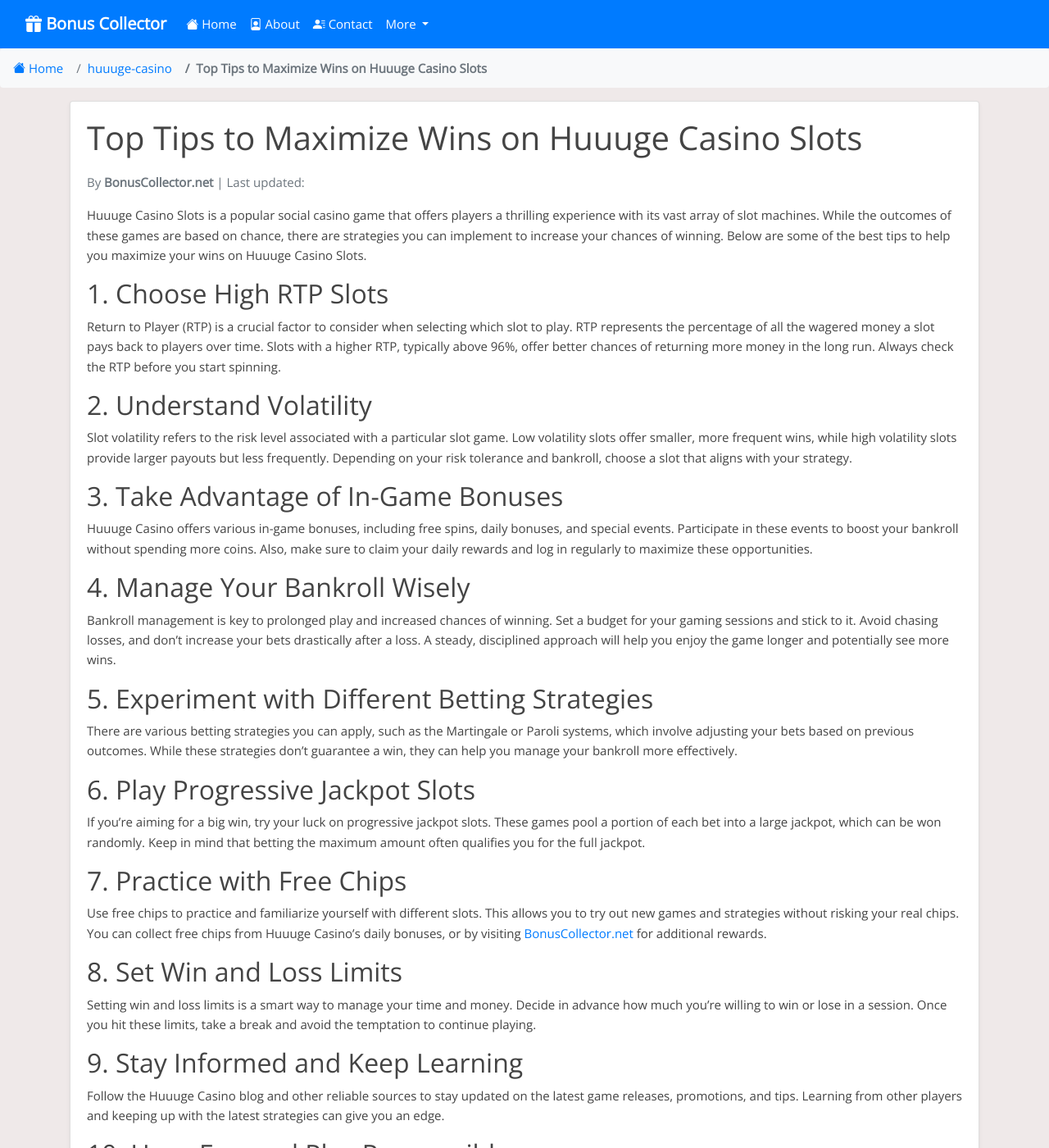
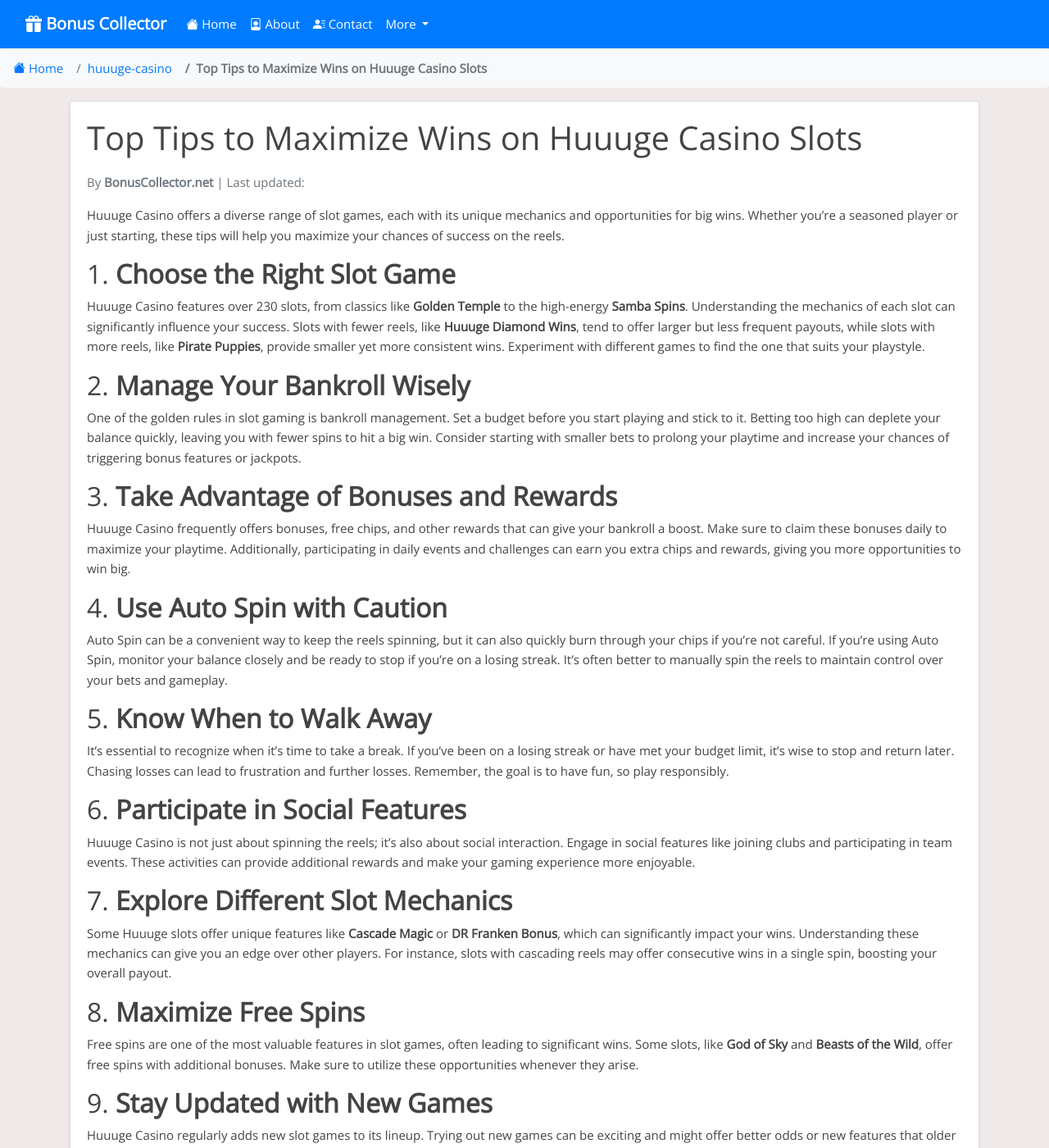
Before and after one commit to Prollad99/bs-net, a Jekyll site: the page built from _blogs/huuuge-casino/maximize-wins.md, in a window 1280 px wide and 1400 px high. Shown: the whole window at 82% size. Built offline with Jekyll 4.4.1, drawn with Linux system fonts in a browser that asks for light colours; nearby versions of some CDN libraries; comment, search, counter and statistics services are not loaded; some of the changed text lies outside the part shown.

Commit message:
Update maximize-wins.md

```diff
--- a/_blogs/huuuge-casino/maximize-wins.md
+++ b/_blogs/huuuge-casino/maximize-wins.md
@@ -2,43 +2,43 @@
 layout: post
 title: "Top Tips to Maximize Wins on Huuuge Casino Slots"
 date: 2024-08-14
-tags: [Huuuge Casino, Slot Tips, Gaming Strategy]
+tags: [Huuuge Casino, Slot Tips, Casino Strategies, Online Slots]
 lang: en
-description: "Discover the top strategies to maximize your winnings on Huuuge Casino Slots. Learn how to choose the right games, manage your bankroll, and take advantage of in-game bonuses."
+description: "Discover the best strategies to boost your chances of winning on Huuuge Casino Slots. Maximize your gameplay with expert tips and tricks."
 author: BonusCollector.net
 category: huuuge-casino
 ---
 
-Huuuge Casino Slots is a popular social casino game that offers players a thrilling experience with its vast array of slot machines. While the outcomes of these games are based on chance, there are strategies you can implement to increase your chances of winning. Below are some of the best tips to help you maximize your wins on Huuuge Casino Slots.
+Huuuge Casino offers a diverse range of slot games, each with its unique mechanics and opportunities for big wins. Whether you’re a seasoned player or just starting, these tips will help you maximize your chances of success on the reels.
 
-## 1. Choose High RTP Slots
-Return to Player (RTP) is a crucial factor to consider when selecting which slot to play. RTP represents the percentage of all the wagered money a slot pays back to players over time. Slots with a higher RTP, typically above 96%, offer better chances of returning more money in the long run. Always check the RTP before you start spinning.
+## 1. **Choose the Right Slot Game**
+Huuuge Casino features over 230 slots, from classics like **Golden Temple** to the high-energy **Samba Spins**. Understanding the mechanics of each slot can significantly influence your success. Slots with fewer reels, like **Huuuge Diamond Wins**, tend to offer larger but less frequent payouts, while slots with more reels, like **Pirate Puppies**, provide smaller yet more consistent wins. Experiment with different games to find the one that suits your playstyle.
 
-## 2. Understand Volatility
-Slot volatility refers to the risk level associated with a particular slot game. Low volatility slots offer smaller, more frequent wins, while high volatility slots provide larger payouts but less frequently. Depending on your risk tolerance and bankroll, choose a slot that aligns with your strategy.
+## 2. **Manage Your Bankroll Wisely**
+One of the golden rules in slot gaming is bankroll management. Set a budget before you start playing and stick to it. Betting too high can deplete your balance quickly, leaving you with fewer spins to hit a big win. Consider starting with smaller bets to prolong your playtime and increase your chances of triggering bonus features or jackpots.
 
-## 3. Take Advantage of In-Game Bonuses
-Huuuge Casino offers various in-game bonuses, including free spins, daily bonuses, and special events. Participate in these events to boost your bankroll without spending more coins. Also, make sure to claim your daily rewards and log in regularly to maximize these opportunities.
+## 3. **Take Advantage of Bonuses and Rewards**
+Huuuge Casino frequently offers bonuses, free chips, and other rewards that can give your bankroll a boost. Make sure to claim these bonuses daily to maximize your playtime. Additionally, participating in daily events and challenges can earn you extra chips and rewards, giving you more opportunities to win big.
 
-## 4. Manage Your Bankroll Wisely
-Bankroll management is key to prolonged play and increased chances of winning. Set a budget for your gaming sessions and stick to it. Avoid chasing losses, and don’t increase your bets drastically after a loss. A steady, disciplined approach will help you enjoy the game longer and potentially see more wins.
+## 4. **Use Auto Spin with Caution**
+Auto Spin can be a convenient way to keep the reels spinning, but it can also quickly burn through your chips if you're not careful. If you’re using Auto Spin, monitor your balance closely and be ready to stop if you’re on a losing streak. It’s often better to manually spin the reels to maintain control over your bets and gameplay.
 
-## 5. Experiment with Different Betting Strategies
-There are various betting strategies you can apply, such as the Martingale or Paroli systems, which involve adjusting your bets based on previous outcomes. While these strategies don’t guarantee a win, they can help you manage your bankroll more effectively.
+## 5. **Know When to Walk Away**
+It's essential to recognize when it's time to take a break. If you’ve been on a losing streak or have met your budget limit, it’s wise to stop and return later. Chasing losses can lead to frustration and further losses. Remember, the goal is to have fun, so play responsibly.
 
-## 6. Play Progressive Jackpot Slots
-If you’re aiming for a big win, try your luck on progressive jackpot slots. These games pool a portion of each bet into a large jackpot, which can be won randomly. Keep in mind that betting the maximum amount often qualifies you for the full jackpot.
+## 6. **Participate in Social Features**
+Huuuge Casino is not just about spinning the reels; it’s also about social interaction. Engage in social features like joining clubs and participating in team events. These activities can provide additional rewards and make your gaming experience more enjoyable.
 
-## 7. Practice with Free Chips
-Use free chips to practice and familiarize yourself with different slots. This allows you to try out new games and strategies without risking your real chips. You can collect free chips from Huuuge Casino’s daily bonuses, or by visiting [BonusCollector.net](https://bonuscollector.net/hit-it-rich-free-chips/) for additional rewards.
+## 7. **Explore Different Slot Mechanics**
+Some Huuuge slots offer unique features like **Cascade Magic** or **DR Franken Bonus**, which can significantly impact your wins. Understanding these mechanics can give you an edge over other players. For instance, slots with cascading reels may offer consecutive wins in a single spin, boosting your overall payout.
 
-## 8. Set Win and Loss Limits
-Setting win and loss limits is a smart way to manage your time and money. Decide in advance how much you’re willing to win or lose in a session. Once you hit these limits, take a break and avoid the temptation to continue playing.
+## 8. **Maximize Free Spins**
+Free spins are one of the most valuable features in slot games, often leading to significant wins. Some slots, like **God of Sky** and **Beasts of the Wild**, offer free spins with additional bonuses. Make sure to utilize these opportunities whenever they arise.
 
-## 9. Stay Informed and Keep Learning
-Follow the Huuuge Casino blog and other reliable sources to stay updated on the latest game releases, promotions, and tips. Learning from other players and keeping up with the latest strategies can give you an edge.
+## 9. **Stay Updated with New Games**
+Huuuge Casino regularly adds new slot games to its lineup. Trying out new games can be exciting and might offer better odds or new features that older games lack. Keep an eye on the latest releases and give them a spin to see if they suit your playstyle.
 
-## 10. Have Fun and Play Responsibly
-Remember that Huuuge Casino Slots is designed for entertainment. While it’s exciting to win, the primary goal should be to enjoy the game. Play responsibly, and if you ever feel that you’re losing control, take a break or seek help.
+## 10. **Remember: It's All About Fun**
+Finally, always remember that Huuuge Casino is designed for entertainment. While these tips can help you maximize your wins, the primary goal should always be to have fun. Enjoy the thrill of the game, and don't let the pursuit of winnings overshadow the joy of playing.
 
-By following these tips, you can enhance your overall gaming experience on Huuuge Casino Slots. While winning isn’t guaranteed, these strategies can help you make the most out of your time and coins. Happy spinning!
+For more tips and daily rewards, visit our [Huuuge Casino Free Chips](https://bonuscollector.net/hit-it-rich-free-chips/) page.
```
